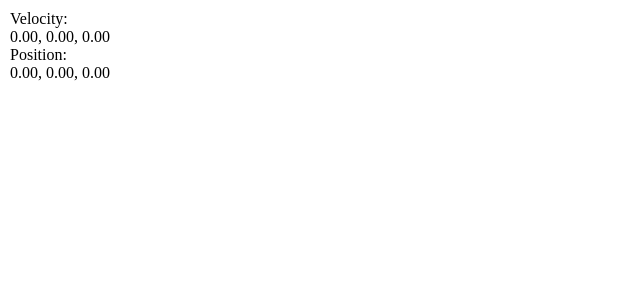
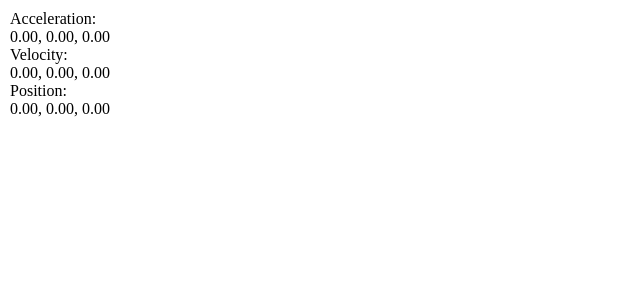
Before and after one commit to idanstark42/gardenheights, a React (Vite) app: page / in a window 1280 px wide. Shown: the top 300 px of the page, without its empty margins (0-640 px from the left). Built offline with nearby package versions, Linux system fonts and the light colour scheme.

Commit message:
using tracking helper this time

```diff
--- a/src/components/spyglass.jsx
+++ b/src/components/spyglass.jsx
@@ -9,6 +9,10 @@ export default function Spyglass () {
   const { orientation, acceleration, velocity, position } = usePhonePosition()
   return (
     <div style={{ position: 'absolute', top: 0, right: 0, padding: 10, width: '100%', height: '100%' }}>
+      Acceleration:
+      <br />
+      {acceleration.map(a => a.toFixed(2)).join(', ')}
+      <br />
       Velocity:
       <br />
       {velocity.map(v => v.toFixed(2)).join(', ')}
```
